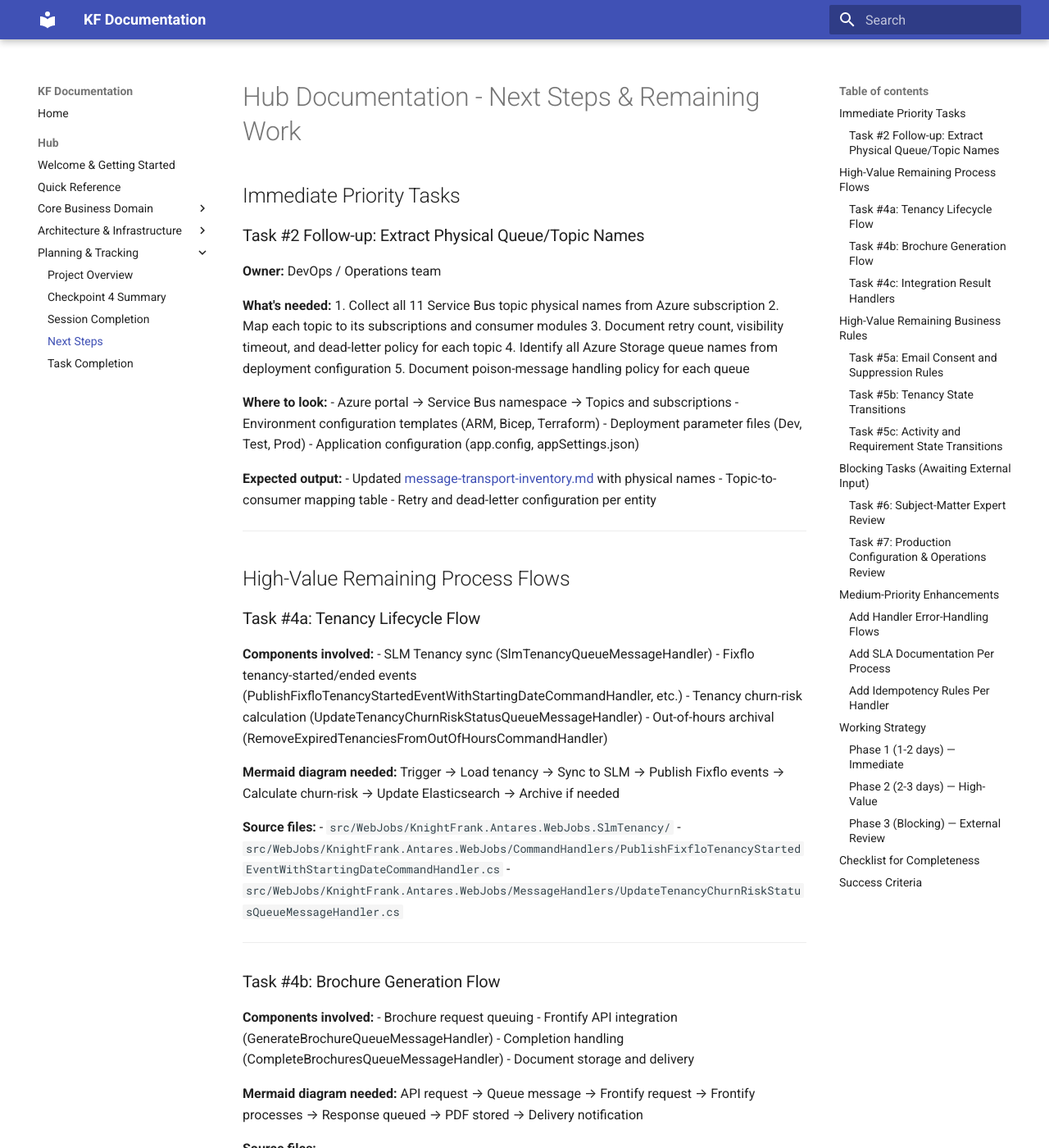
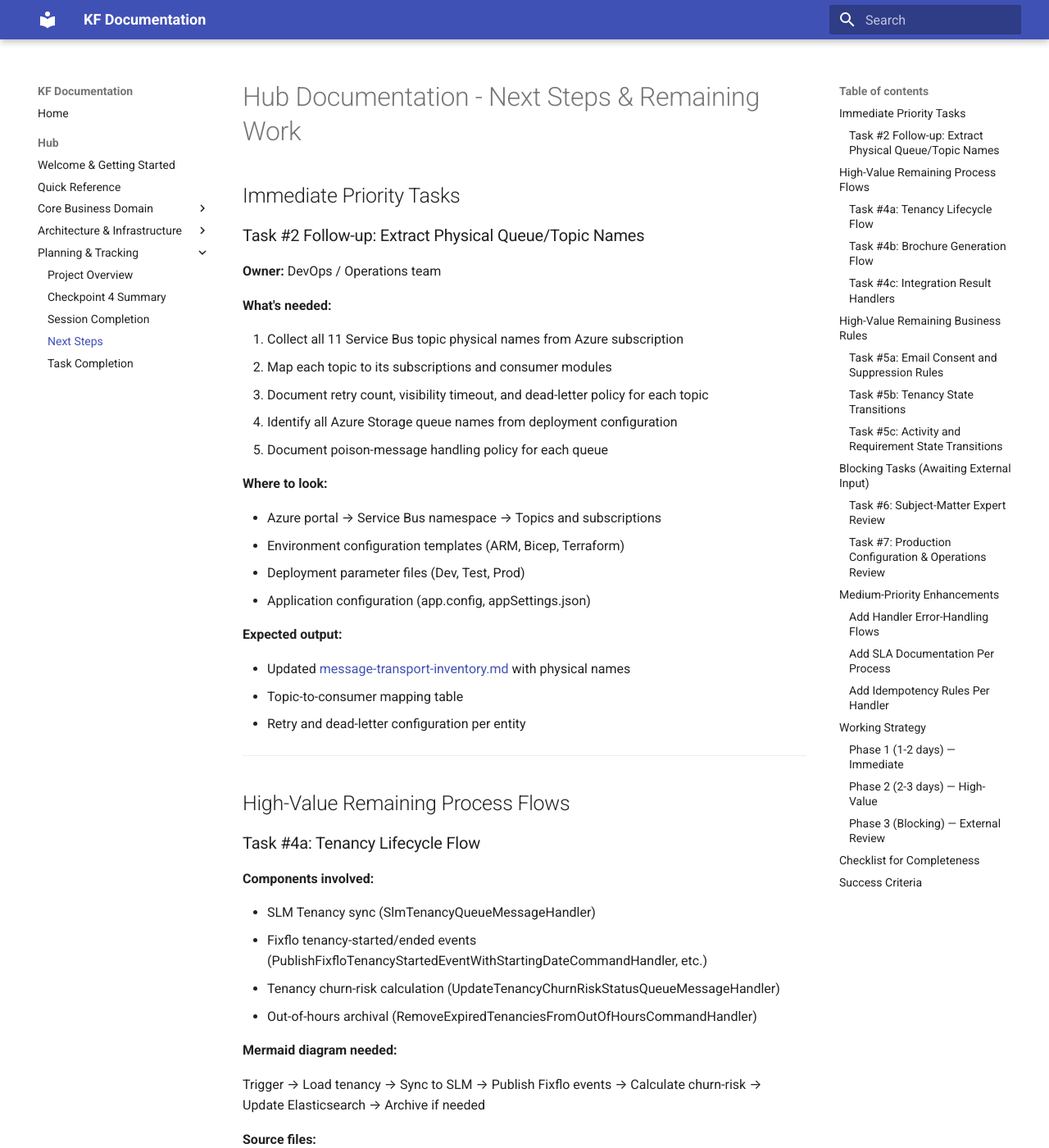
Before and after one commit to newportg/KF-Documentation, an MkDocs documentation site: the page built from Vault/projects/Hub/Planning & Tracking/NEXT-STEPS.md, in a window 1280 px wide and 1400 px high. Shown: the whole window at 82% size. Built offline with MkDocs 1.6.1 and Material for MkDocs 9.7.7, drawn with Linux system fonts in a browser that asks for light colours; some of the changed text lies outside the part shown.

Commit message:
fix: Correct numbering and formatting for improved clarity in NEXT-STEPS.md

```diff
--- a/Vault/projects/Hub/Planning & Tracking/NEXT-STEPS.md
+++ b/Vault/projects/Hub/Planning & Tracking/NEXT-STEPS.md
@@ -6,19 +6,22 @@
 **Owner:** DevOps / Operations team
 
 **What's needed:**
+
 1. Collect all 11 Service Bus topic physical names from Azure subscription
-2. Map each topic to its subscriptions and consumer modules
-3. Document retry count, visibility timeout, and dead-letter policy for each topic
-4. Identify all Azure Storage queue names from deployment configuration
-5. Document poison-message handling policy for each queue
+1. Map each topic to its subscriptions and consumer modules
+1. Document retry count, visibility timeout, and dead-letter policy for each topic
+1. Identify all Azure Storage queue names from deployment configuration
+1. Document poison-message handling policy for each queue
 
 **Where to look:**
+
 - Azure portal → Service Bus namespace → Topics and subscriptions
 - Environment configuration templates (ARM, Bicep, Terraform)
 - Deployment parameter files (Dev, Test, Prod)
 - Application configuration (app.config, appSettings.json)
 
 **Expected output:**
+
 - Updated [message-transport-inventory.md](../Architecture & Infrastructure/message-transport-inventory.md) with physical names
 - Topic-to-consumer mapping table
 - Retry and dead-letter configuration per entity
@@ -29,15 +32,18 @@
 
 ### Task #4a: Tenancy Lifecycle Flow
 **Components involved:**
+
 - SLM Tenancy sync (SlmTenancyQueueMessageHandler)
 - Fixflo tenancy-started/ended events (PublishFixfloTenancyStartedEventWithStartingDateCommandHandler, etc.)
 - Tenancy churn-risk calculation (UpdateTenancyChurnRiskStatusQueueMessageHandler)
 - Out-of-hours archival (RemoveExpiredTenanciesFromOutOfHoursCommandHandler)
 
 **Mermaid diagram needed:**
+
 Trigger → Load tenancy → Sync to SLM → Publish Fixflo events → Calculate churn-risk → Update Elasticsearch → Archive if needed
 
 **Source files:**
+
 - `src/WebJobs/KnightFrank.Antares.WebJobs.SlmTenancy/`
 - `src/WebJobs/KnightFrank.Antares.WebJobs/CommandHandlers/PublishFixfloTenancyStartedEventWithStartingDateCommandHandler.cs`
 - `src/WebJobs/KnightFrank.Antares.WebJobs/MessageHandlers/UpdateTenancyChurnRiskStatusQueueMessageHandler.cs`
@@ -46,15 +52,18 @@ Trigger → Load tenancy → Sync to SLM → Publish Fixflo events → Calculate
 
 ### Task #4b: Brochure Generation Flow
 **Components involved:**
+
 - Brochure request queuing
 - Frontify API integration (GenerateBrochureQueueMessageHandler)
 - Completion handling (CompleteBrochuresQueueMessageHandler)
 - Document storage and delivery
 
 **Mermaid diagram needed:**
+
 API request → Queue message → Frontify request → Frontify processes → Response queued → PDF stored → Delivery notification
 
 **Source files:**
+
 - `src/WebJobs/KnightFrank.Antares.WebJobs/MessageHandlers/GenerateBrochureQueueMessageHandler.cs`
 - `src/WebJobs/KnightFrank.Antares.WebJobs/MessageHandlers/CompleteBrochuresQueueMessageHandler.cs`
 
@@ -62,14 +71,17 @@ API request → Queue message → Frontify request → Frontify processes → Re
 
 ### Task #4c: Integration Result Handlers
 **Components involved:**
+
 - HomePpl compliance results (HomePplResultQueueMessageHandler)
 - TDS certificate results (TDSResultQueueMessageHandler)
 - Qube synchronization (QubeSynchronizationQueueMessageHandler)
 
 **Mermaid diagram needed:**
+
 External system response → Message received → Data validation → SQL persistence → Attachment creation → Elasticsearch update → Notification
 
 **Source files:**
+
 - `src/WebJobs/KnightFrank.Antares.WebJobs/MessageHandlers/HomePplResultQueueMessageHandler.cs`
 - `src/WebJobs/KnightFrank.Antares.WebJobs/MessageHandlers/TDSResultQueueMessageHandler.cs`
 - `src/WebJobs/KnightFrank.Antares.WebJobs/MessageHandlers/QubeSynchronizationQueueMessageHandler.cs`
@@ -80,6 +92,7 @@ External system response → Message received → Data validation → SQL persis
 
 ### Task #5a: Email Consent and Suppression Rules
 **Rules to extract:**
+
 - When is a contact suppressed from receiving email?
 - How does Dotmailer suppression list interact with local consent?
 - What is the relationship between soft opt-in consent and email sending?
@@ -87,17 +100,20 @@ External system response → Message received → Data validation → SQL persis
 - Retry and dead-letter policies for email sending
 
 **Source files:**
+
 - `src/WebJobs/KnightFrank.Antares.WebJobs.Email/`
 - `src/WebJobs/KnightFrank.Antares.WebJobs/MessageHandlers/SendEmailQueueMessageHandler.cs`
 - `src/WebJobs/KnightFrank.Antares.WebJobs.Dotmailer/`
 
 **Output format:**
+
 Gherkin scenarios for consent validation, suppression checking, and retry behavior
 
 ---
 
 ### Task #5b: Tenancy State Transitions
 **Rules to extract:**
+
 - What triggers a tenancy state change? (started, ended, archived, churn-risk)
 - What validations occur before state transitions?
 - What downstream events are published?
@@ -105,17 +121,20 @@ Gherkin scenarios for consent validation, suppression checking, and retry behavi
 - Out-of-hours archival rules
 
 **Source files:**
+
 - `src/WebJobs/KnightFrank.Antares.WebJobs/CommandHandlers/PublishFixfloTenancyStartedEventWithStartingDateCommandHandler.cs`
 - `src/WebJobs/KnightFrank.Antares.WebJobs/MessageHandlers/UpdateTenancyChurnRiskStatusQueueMessageHandler.cs`
 - `src/WebJobs/KnightFrank.Antares.WebJobs/CommandHandlers/RemoveExpiredTenanciesFromOutOfHoursCommandHandler.cs`
 
 **Output format:**
+
 Gherkin scenarios for each state transition
 
 ---
 
 ### Task #5c: Activity and Requirement State Transitions
 **Rules to extract:**
+
 - Activity state changes (price changed, state changed, automatic locking, etc.)
 - Requirement auto-matching rules and scheduling
 - CDD expiry notification rules
@@ -123,12 +142,14 @@ Gherkin scenarios for each state transition
 - KYC validation and outstanding KYC notifications
 
 **Source files:**
+
 - `src/WebJobs/KnightFrank.Antares.WebJobs/CommandHandlers/ActivityOutstandingKycTobCommandHandler.cs`
 - `src/WebJobs/KnightFrank.Antares.WebJobs/CommandHandlers/ProcessRequirementAutoMatchesCommandHandler.cs`
 - `src/WebJobs/KnightFrank.Antares.WebJobs/CommandHandlers/ProcessActivityEpcOverdueNotificationsCommandHandler.cs`
 - `src/WebJobs/KnightFrank.Antares.WebJobs/CommandHandlers/ProcessAutomaticallyLockedActivitiesCommandHandler.cs`
 
 **Output format:**
+
 Gherkin scenarios for state transitions and validations
 
 ---
@@ -139,12 +160,14 @@ Gherkin scenarios for state transitions and validations
 **Status:** Awaiting availability
 
 **What needs review:**
+
 - Architecture diagrams (C4 system context, container, component views, ArchiMate layers)
 - Process flows (Thirdfort, notifications, CDD, opt-in, documents + all remaining flows)
 - Business rules (Gherkin scenarios across all feature areas)
 - Outstanding validation questions (10 questions in README.md)
 
 **Deliverable:**
+
 - Reviewed and approved documentation
 - Any corrections or clarifications noted
 - Signed-off on accuracy of business rules
@@ -155,6 +178,7 @@ Gherkin scenarios for state transitions and validations
 **Status:** Awaiting handoff
 
 **What needs to be documented:**
+
 - Monitoring, alerting, and SLA definitions per process
 - Retry policies and dead-letter handling per handler
 - Security roles and authentication/authorization model
@@ -163,6 +187,7 @@ Gherkin scenarios for state transitions and validations
 - Cost and capacity planning
 
 **Where this information lives:**
+
 - Azure Monitor / Application Insights configurations
 - Operations documentation (if any exists)
 - Deployment and DevOps automation (Bicep, Terraform, AKS configurations)
@@ -174,11 +199,12 @@ Gherkin scenarios for state transitions and validations
 
 ### Add Handler Error-Handling Flows
 Create detailed error-handling and retry flows for top-5 handlers:
+
 1. SendEmailQueueMessageHandler
-2. PrepareNotificationsQueueMessageHandler
-3. CddValidityRetriggerStatesQueueMessageHandler
-4. ElasticSearchQueueMessageHandler
-5. QubeSynchronizationQueueMessageHandler
+1. PrepareNotificationsQueueMessageHandler
+1. CddValidityRetriggerStatesQueueMessageHandler
+1. ElasticSearchQueueMessageHandler
+1. QubeSynchronizationQueueMessageHandler
 
 **Output:** Detailed Mermaid diagrams showing: success path → error detection → retry decision → dead-letter handling
 
@@ -186,6 +212,7 @@ Create detailed error-handling and retry flows for top-5 handlers:
 
 ### Add SLA Documentation Per Process
 Document for each process:
+
 - Expected processing time (happy path)
 - Timeout/max-retry duration
 - SLA for delivery to external systems (Fixflo, SAP, Elasticsearch, etc.)
@@ -195,6 +222,7 @@ Document for each process:
 
 ### Add Idempotency Rules Per Handler
 Document which handlers are idempotent and which are not:
+
 - What is the idempotency key?
 - How is duplicate detection implemented?
 - What happens if the same message is processed twice?
@@ -206,21 +234,21 @@ Document which handlers are idempotent and which are not:
 ### Phase 1 (1-2 days) — Immediate
 
 1. ✓ DONE: Handler catalog + process flows + business rules (Thirdfort, opt-in, CDD, notifications)
-2. → NEXT: Extract email consent and tenancy rules (Task #5a, #5b)
-3. → NEXT: Create tenancy lifecycle and brochure generation flows (Task #4a, #4b)
+1. → NEXT: Extract email consent and tenancy rules (Task #5a, #5b)
+1. → NEXT: Create tenancy lifecycle and brochure generation flows (Task #4a, #4b)
 
 ### Phase 2 (2-3 days) — High-Value
 
 1. → Collect physical queue/topic names from DevOps (Task #2)
-2. → Add activity/requirement state transition rules (Task #5c)
-3. → Create integration result handler flows (Task #4c)
-4. → Document error-handling flows for top-5 handlers
+1. → Add activity/requirement state transition rules (Task #5c)
+1. → Create integration result handler flows (Task #4c)
+1. → Document error-handling flows for top-5 handlers
 
 ### Phase 3 (Blocking) — External Review
 
 1. → Subject-matter expert review and sign-off (Task #6)
-2. → Production configuration and operations handoff (Task #7)
-3. → Document monitoring, retry, security, and runbooks
+1. → Production configuration and operations handoff (Task #7)
+1. → Document monitoring, retry, security, and runbooks
 
 ---
 
@@ -244,9 +272,10 @@ Document which handlers are idempotent and which are not:
 ## Success Criteria
 
 Documentation is "done" when:
+
 1. Every runtime project is mapped to its production hosting target
-2. Every persistent store and message transport has an owner and data-flow description
-3. The highest-value business processes have detailed Mermaid flows AND Gherkin rules
-4. Business rules have been reviewed by a Hub subject-matter expert
-5. All unresolved assumptions are listed (not presented as facts)
-6. Monitoring, retry, dead-letter, security, and operational ownership are documented
+1. Every persistent store and message transport has an owner and data-flow description
+1. The highest-value business processes have detailed Mermaid flows AND Gherkin rules
+1. Business rules have been reviewed by a Hub subject-matter expert
+1. All unresolved assumptions are listed (not presented as facts)
+1. Monitoring, retry, dead-letter, security, and operational ownership are documented
```
